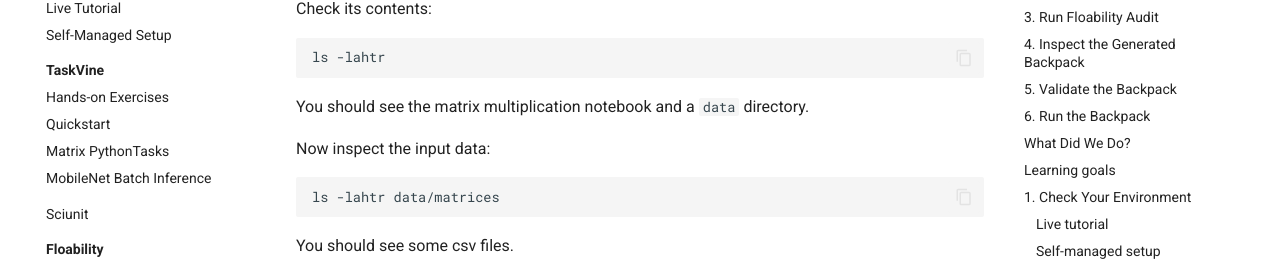
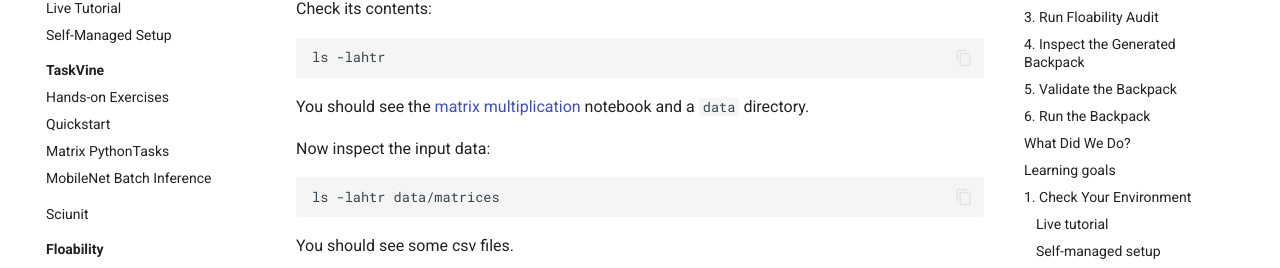
Before and after one commit to floability/tutorial-portable-by-design, an MkDocs documentation site: the page built from docs/04-floability/audit.md, in a window 1280 px wide and 900 px high, scrolled down 1631 px. Shown: the part 163-431 px from the top of the window. Built offline with MkDocs 1.6.1 and Material for MkDocs 9.7.7, drawn with Linux system fonts in a browser that asks for light colours; part of the change alters nothing that is shown.

````diff
--- a/docs/04-floability/audit.md
+++ b/docs/04-floability/audit.md
@@ -98,7 +98,7 @@ Check its contents:
 ls -lahtr
 ```
 
-You should see the matrix multiplication notebook and a `data` directory.
+You should see the [matrix multiplication](https://github.com/floability/tutorial-portable-by-design/blob/main/examples/audit/matrix-multiplication.ipynb) notebook and a `data` directory.
 
 Now inspect the input data:
 
````
